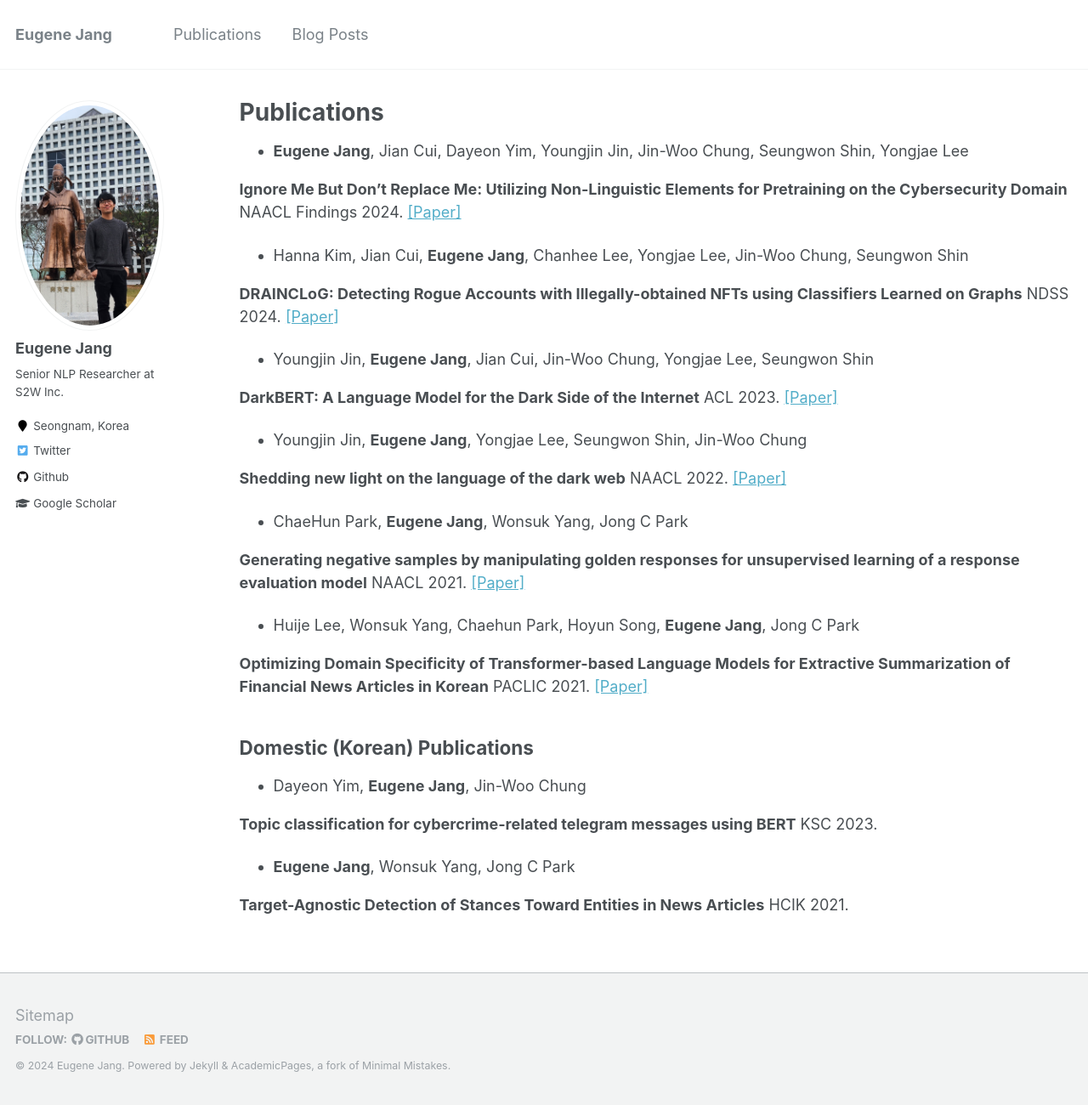
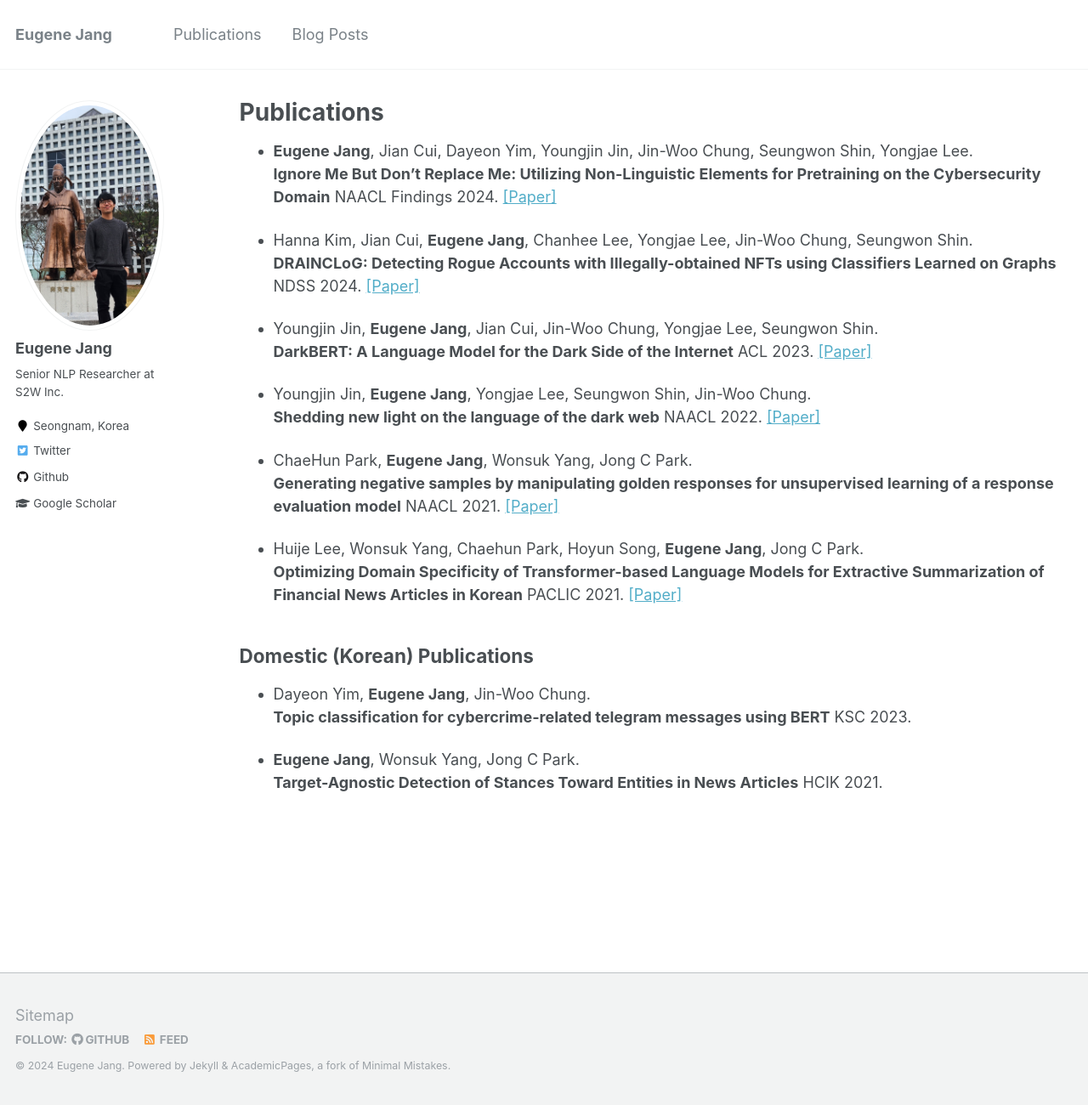
Before and after one commit to genesith/genesith.github.io, a Jekyll site: the page built from _pages/publications.md, in a window 1280 px wide and 1300 px high. Shown: the whole window at 85% size. Built offline with Jekyll 4.4.1, drawn with Linux system fonts in a browser that asks for light colours.

Commit message:
pub change2

```diff
--- a/_pages/publications.md
+++ b/_pages/publications.md
@@ -5,50 +5,42 @@ permalink: /publications/
 author_profile: true
 ---
 
-- __Eugene Jang__, Jian Cui, Dayeon Yim, Youngjin Jin, Jin-Woo Chung, Seungwon Shin, Yongjae Lee
-
+- __Eugene Jang__, Jian Cui, Dayeon Yim, Youngjin Jin, Jin-Woo Chung, Seungwon Shin, Yongjae Lee.
 **Ignore Me But Don't Replace Me: Utilizing Non-Linguistic Elements for Pretraining on the Cybersecurity Domain**
 NAACL Findings 2024.
 [\[Paper\]](https://arxiv.org/abs/2403.10576)
 
-- Hanna Kim, Jian Cui, __Eugene Jang__, Chanhee Lee, Yongjae Lee, Jin-Woo Chung, Seungwon Shin
-
+- Hanna Kim, Jian Cui, __Eugene Jang__, Chanhee Lee, Yongjae Lee, Jin-Woo Chung, Seungwon Shin.
 **DRAINCLoG: Detecting Rogue Accounts with Illegally-obtained NFTs using Classifiers Learned on Graphs**
 NDSS 2024.
 [\[Paper\]](https://arxiv.org/abs/2301.13577)
 
-- Youngjin Jin, __Eugene Jang__, Jian Cui, Jin-Woo Chung, Yongjae Lee, Seungwon Shin
-
+- Youngjin Jin, __Eugene Jang__, Jian Cui, Jin-Woo Chung, Yongjae Lee, Seungwon Shin.
 **DarkBERT: A Language Model for the Dark Side of the Internet**
 ACL 2023.
 [\[Paper\]](https://aclanthology.org/2023.acl-long.415)
 
-- Youngjin Jin, __Eugene Jang__, Yongjae Lee, Seungwon Shin, Jin-Woo Chung
-
+- Youngjin Jin, __Eugene Jang__, Yongjae Lee, Seungwon Shin, Jin-Woo Chung.
 **Shedding new light on the language of the dark web**
 NAACL 2022.
 [\[Paper\]](https://aclanthology.org/2022.naacl-main.412/)
 
-- ChaeHun Park, __Eugene Jang__, Wonsuk Yang, Jong C Park
-
+- ChaeHun Park, __Eugene Jang__, Wonsuk Yang, Jong C Park.
 **Generating negative samples by manipulating golden responses for unsupervised learning of a response evaluation model**
 NAACL 2021.
 [\[Paper\]](https://aclanthology.org/2021.naacl-main.120/)
 
-- Huije Lee, Wonsuk Yang, Chaehun Park, Hoyun Song, __Eugene Jang__, Jong C Park
-
+- Huije Lee, Wonsuk Yang, Chaehun Park, Hoyun Song, __Eugene Jang__, Jong C Park.
 **Optimizing Domain Specificity of Transformer-based Language Models for Extractive Summarization of Financial News Articles in Korean**
 PACLIC 2021.
 [\[Paper\]](https://aclanthology.org/2021.naacl-main.120/)
 
 
 ## Domestic (Korean) Publications
-- Dayeon Yim, __Eugene Jang__, Jin-Woo Chung
-
+- Dayeon Yim, __Eugene Jang__, Jin-Woo Chung.
 **Topic classification for cybercrime-related telegram messages using BERT**
 KSC 2023.
 
-- __Eugene Jang__, Wonsuk Yang, Jong C Park
-
+- __Eugene Jang__, Wonsuk Yang, Jong C Park.
 **Target-Agnostic Detection of Stances Toward Entities in News Articles**
 HCIK 2021.
```
